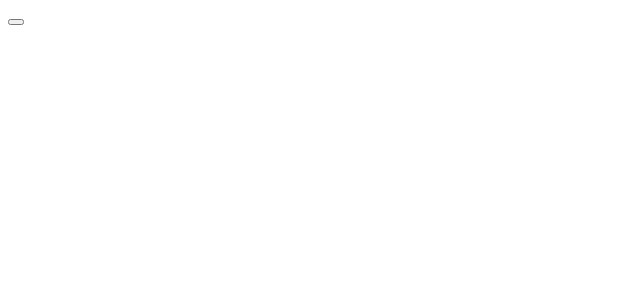
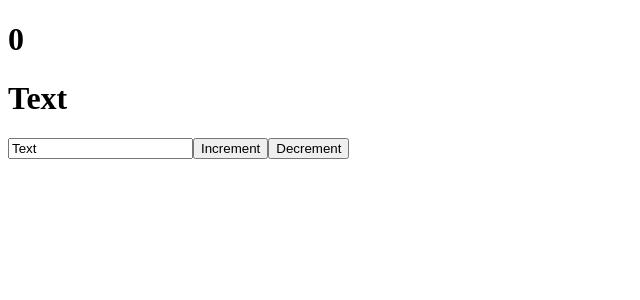
Before and after one commit to Goodvick/react-project, a React (Create React App) app: page / in a window 1280 px wide. Shown: the top 300 px of the page, without its empty margins (0-640 px from the left). Built offline with nearby package versions, Linux system fonts and the light colour scheme.

Commit message:
update 1.0

```diff
--- a/src/App.js
+++ b/src/App.js
@@ -1,10 +1,24 @@
-import React from "react";
+import React, { useState } from "react";
 
 function App() {
+    const [likes, setLikes] = useState(0)
+    const [value, setValue] = useState('Text')
+
+    function increment() {
+        setLikes(likes + 1)
+    }
+    function decrement() {
+        setLikes(likes - 1)
+    }
+
     return (
         <div className="App">
-            <button></button>
-        </div>
+            <h1>{likes}</h1>
+            <h1>{value}</h1>
+            <input type="text" value={value} onChange={event => setValue(event.target.value)} />
+            <button onClick={increment}>Increment</button>
+            <button onClick={decrement}> Decrement</button>
+        </div >
     );
 }
 
```
